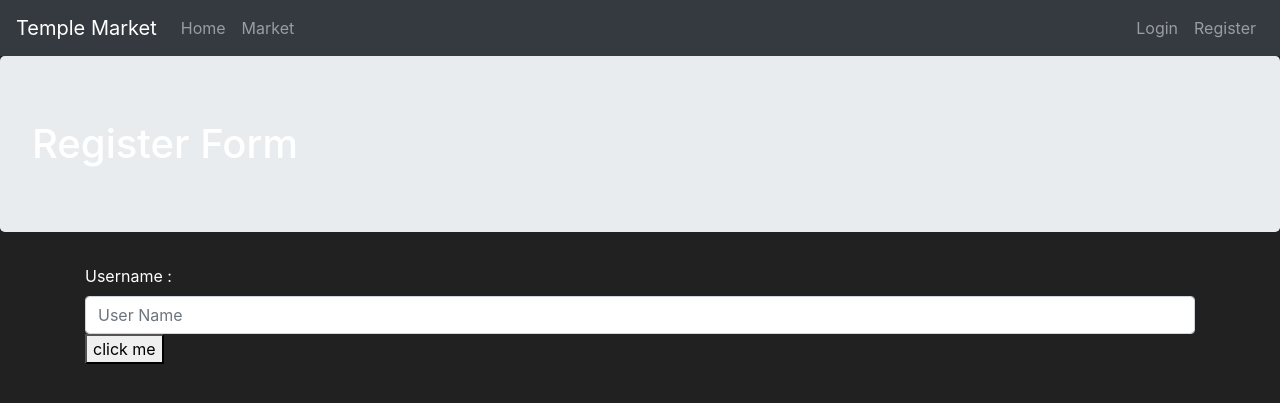
After one commit to Jean-OIKONOMOU/eCommerce_FLASK, a Flask app: page /register in a window 1280 px wide. The commit adds this page. Shown: the top 403 px of the page. Run offline with Flask 2, Linux system fonts and the light colour scheme; some libraries are stand-ins or nearby versions.

Commit message:
started creating a form

```diff
--- a/market/__init__.py
+++ b/market/__init__.py
@@ -7,7 +7,7 @@ app = Flask(__name__)
 # if an external library needs additional info from us then we pass it here
 # this is the config for the sqlite3 db I created
 app.config['SQLALCHEMY_DATABASE_URI'] = 'sqlite:///market.db'
-
+app.config['SECRET_KEY'] = '80d8f791fa2ce3b7f4dc347f'
 # thid line links the db to this file
 db = SQLAlchemy(app)
 
--- /dev/null
+++ b/market/forms.py
@@ -0,0 +1,10 @@
+from flask_wtf import FlaskForm
+from wtforms import StringField, PasswordField, SubmitField
+
+
+class RegisterForm(FlaskForm):
+    username = StringField(label='Username :')
+    email_address = StringField(label='Email Address :')
+    password1 = PasswordField(label='Password :')
+    password2 = PasswordField(label='Verify Password :')
+    submit = SubmitField(label='Submit')
--- a/market/models.py
+++ b/market/models.py
@@ -2,8 +2,9 @@ from market import db
 
 
 # WARNING : after creating your model you should go in a Python shell and type
-# 'from market import db' then 'db.create_all()'.
+# 'from market.models import db' then 'db.create_all()'.
 # Market being the value of __name__. This creates an SQL db.
+# To play around import the classes herein in the python cmd line.
 class User(db.Model):
     id = db.Column(db.Integer(), primary_key=True)
     username = db.Column(db.String(length=30), nullable=False, unique=True)
@@ -32,3 +33,6 @@ class Item(db.Model):
 
     def __repr__(self):
         return f'Item {self.name}'
+
+
+# sample query with sqlAlchemy item1.owner = User.query.filter_by(username='JC').first().id
--- a/market/routes.py
+++ b/market/routes.py
@@ -1,6 +1,7 @@
 from market import app
 from flask import render_template
 from market.models import Item
+from market.forms import RegisterForm
 
 
 @app.route('/')
@@ -15,6 +16,12 @@ def market_page():
     return render_template('market.html', items=items)
 
 
+@app.route('/register')
+def register_page():
+    form = RegisterForm()
+    return render_template('register.html', form=form)
+
+
 # @app.route('/about')
 # def about():
 #     return f'<h1>test</h1>'
--- a/market/templates/layout.html
+++ b/market/templates/layout.html
@@ -37,7 +37,7 @@
                     <a class="nav-link" href="#">Login</a>
                 </li>
                 <li class="nav-item">
-                    <a class="nav-link" href="#">Register</a>
+                    <a class="nav-link" href="{{ url_for('register_page') }}">Register</a>
                 </li>
             </ul>
         </div>
--- /dev/null
+++ b/market/templates/register.html
@@ -0,0 +1,20 @@
+{% extends 'layout.html' %}
+
+{% block title %}
+Register
+{% endblock %}
+
+{% block content %}
+<!-- To test any kind of page that does a POST request you must have a CSRF Key.
+    To do so you must open the terminal, go into Python, import os, os.urandom(12).hex()
+    then app.config['SECRET_KEY'] = randomHEXString (within your __init__.py)-->
+<h1 class="jumbotron">Register Form</h1>
+<section class="container">
+    <form class="form-register" action="POST" onsubmit="return false">
+        {{ form.username.label() }}
+        {{ form.username(class="form-control", placeholder="User Name") }}
+        <button type="submit">click me</button>
+    </form>
+</section>
+
+{% endblock %}
```
Also changed, not shown: market/market.db.
